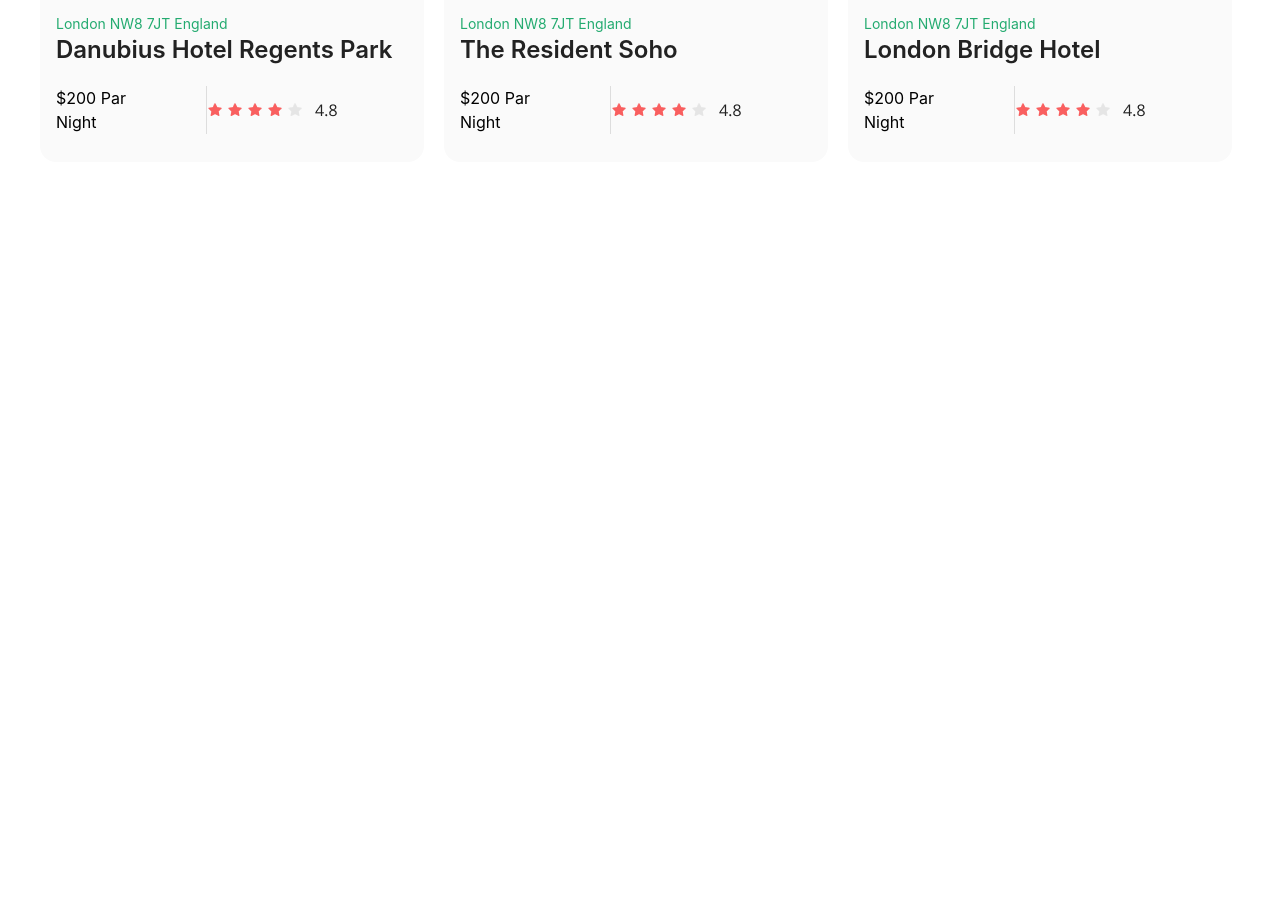
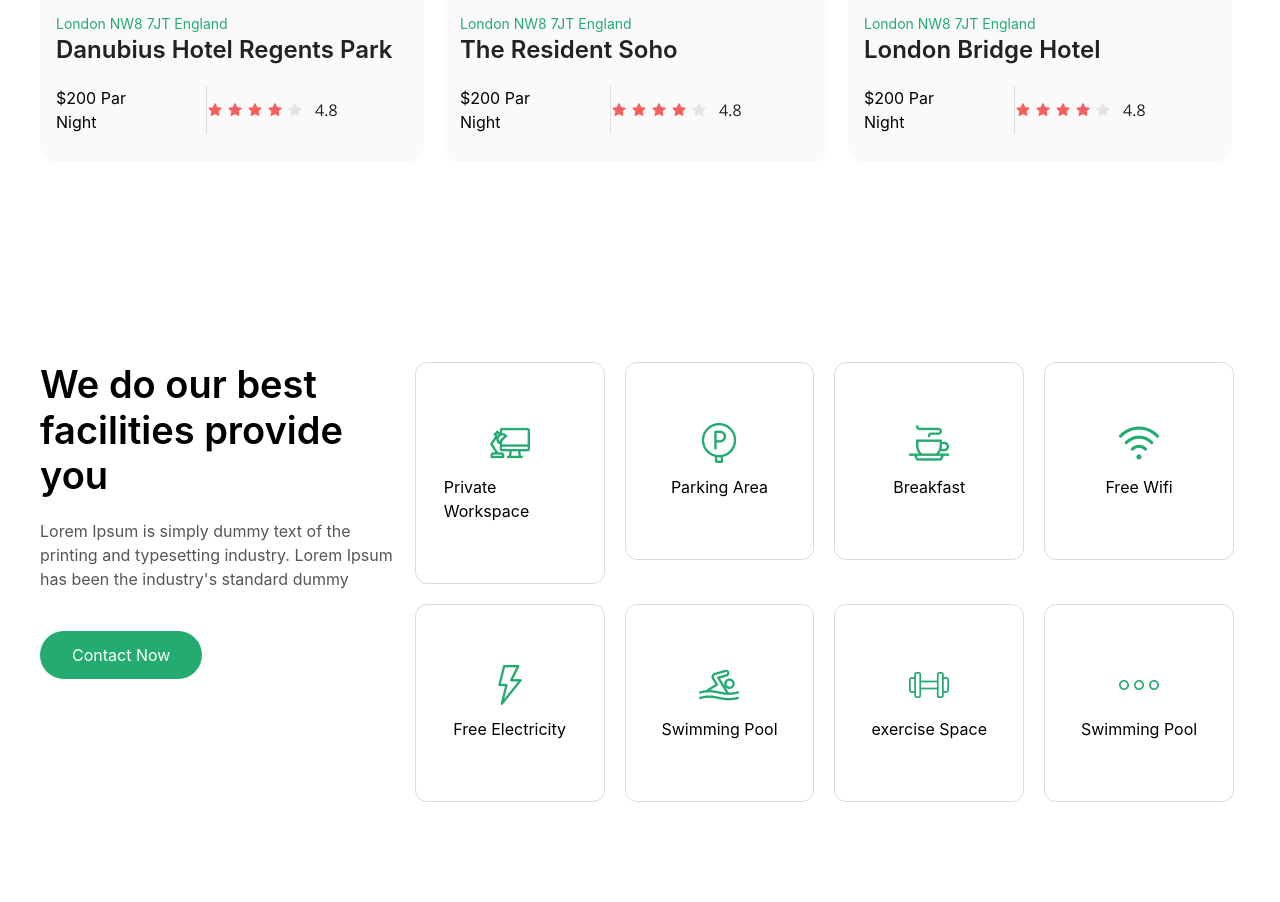
Before and after one commit to Vikingstrong/Class-Work-11, a website: page index.html in a window 1280 px wide. Shown: the part 1302-2204 px from the top of the page. Before the commit the page ends 1564 px from the top, so only its background shows below. Drawn offline with nearby package versions, Linux system fonts and the light colour scheme; files that its build step writes are made by us from their sources.

Commit message:
Add section 3 for page 1

```diff
--- a/index.html
+++ b/index.html
@@ -93,6 +93,47 @@
             </div>
         </div>
     </section>
+
+    <section class="max-w-300 m-auto p-6 lg:px-0 lg:py-25 gap-2 flex justify-between lg:items-start">
+        <aside class="flex flex-col gap-5 items-start lg:w-[40%]">
+            <h2 class="text-3xl font-semibold lg:text-[38px]">We do our best <br> facilities provide you</h2>
+            <p class="text-[#555555]">Lorem Ipsum is simply dummy text of the printing and typesetting industry. Lorem Ipsum has been the industry's standard dummy </p>
+            <button class="p-3 px-8 rounded-4xl bg-[#24AB70] text-white mt-5">Contact Now</button>
+        </aside>
+        <div class="hidden lg:flex flex-wrap gap-5 items-start w-[90%]">
+            <div class="flex flex-col py-15 px-7 flex-none w-[23%] rounded-xl border border-[#dbdbdb] items-center justify-center gap-3">
+                <img src="src/img/section3/icon1.png" alt="">
+                <h4>Private Workspace</h4>
+            </div>
+            <div class="flex flex-col py-15 px-7 flex-none w-[23%] rounded-xl border border-[#dbdbdb] items-center justify-center gap-3">
+                <img src="src/img/section3/icon2.png" alt="">
+                <h4>Parking Area</h4>
+            </div>
+            <div class="flex flex-col py-15 px-7 flex-none w-[23%] rounded-xl border border-[#dbdbdb] items-center justify-center gap-3">
+                <img src="src/img/section3/icon3.png" alt="">
+                <h4>Breakfast</h4>
+            </div>
+            <div class="flex flex-col py-15 px-7 flex-none w-[23%] rounded-xl border border-[#dbdbdb] items-center justify-center gap-3">
+                <img src="src/img/section3/icon4.png" alt="">
+                <h4>Free Wifi</h4>
+            </div>
+            <div class="flex flex-col py-15 px-7 flex-none w-[23%] rounded-xl border border-[#dbdbdb] items-center justify-center gap-3">
+                <img src="src/img/section3/icon5.png" alt="">
+                <h4>Free Electricity</h4>
+            </div>
+            <div class="flex flex-col py-15 px-7 flex-none w-[23%] rounded-xl border border-[#dbdbdb] items-center justify-center gap-3">
+                <img src="src/img/section3/icon6.png" alt="">
+                <h4>Swimming Pool</h4>
+            </div><div class="flex flex-col py-15 px-7 flex-none w-[23%] rounded-xl border border-[#dbdbdb] items-center justify-center gap-3">
+                <img src="src/img/section3/icon7.png" alt="">
+                <h4>exercise Space</h4>
+            </div><div class="flex flex-col py-15 px-7 flex-none w-[23%] rounded-xl border border-[#dbdbdb] items-center justify-center gap-3">
+                <img src="src/img/section3/icon8.png" alt="">
+                <h4>Swimming Pool</h4>
+            </div>
+
+        </div>
+    </section>
 </main>
 </body>
 </html>
```
Also changed, not shown: src/img/section3/icon1.png (added), src/img/section3/icon2.png (added), src/img/section3/icon3.png (added), src/img/section3/icon4.png (added), src/img/section3/icon5.png (added), src/img/section3/icon6.png (added), src/img/section3/icon7.png (added), src/img/section3/icon8.png (added).
